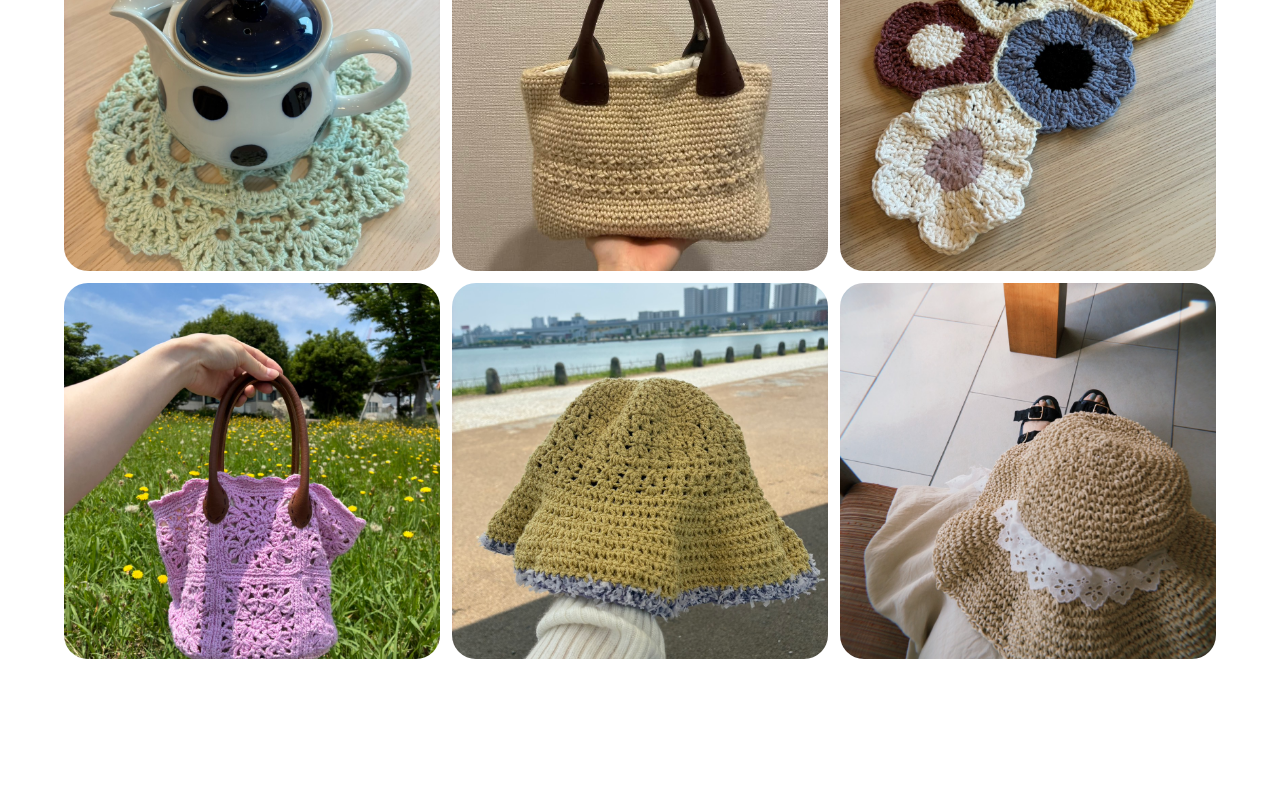
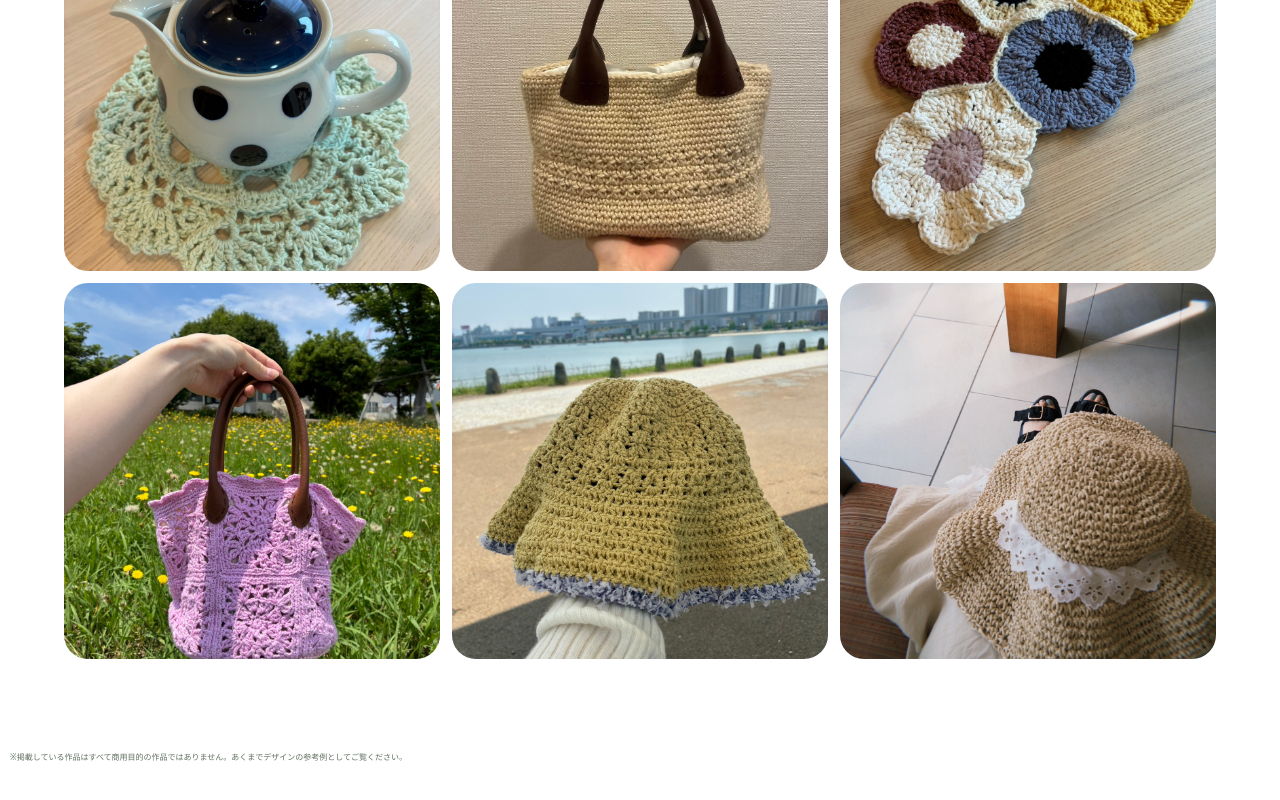
Before and after one commit to provisional-unit05/amimono-site, a Vue app: page / in a window 1280 px wide. Shown: the part 1131-1931 px from the top of the page. Before the commit the page ends 1910 px from the top, so only its background shows below. Built offline with nearby package versions, Linux system fonts and the light colour scheme.

Commit message:
20260607-1630

```diff
--- a/src/data/content.js
+++ b/src/data/content.js
@@ -121,4 +121,5 @@ export const siteContent = {
     title: '準備中のコンテンツ',
     description: '本日はご覧いただきありがとうございます。新しい作品や活動情報についてはInstagramで随時更新していきますので、ぜひフォローしてお待ちください。今後の展開にご期待いただけると嬉しいです。',
   },
+  CautionaryNote: '※掲載している作品はすべて商用目的の作品ではありません。あくまでデザインの参考例としてご覧ください。',
 };
--- a/src/pages/HomePage.vue
+++ b/src/pages/HomePage.vue
@@ -104,7 +104,9 @@ onUnmounted(() => {
         </div>
       </div>
     </section>
-
+    <div class="caution-note">
+      <p>{{ siteContent.CautionaryNote }}</p>
+    </div>
     <div class="menu-overlay" v-if="menuOpen" @click.self="closeMenu">
       <div class="menu-panel">
         <div class="menu-header">
@@ -416,6 +418,12 @@ onUnmounted(() => {
   background: rgba(244, 247, 242, 0.96);
 }
 
+.caution-note {
+  margin: 32px 10px 0;
+  font-size: 0.5rem;
+  color: #627161;
+}
+
 @media (max-width: 960px) {
   .page-header {
     padding: 0 18px;
--- a/src/pages/WorksPage.vue
+++ b/src/pages/WorksPage.vue
@@ -166,6 +166,7 @@ h1 {
   flex-direction: column;
   align-items: stretch;
   background: #f9faf7;
+  padding: 0;
   border: 1px solid rgba(140, 156, 141, 0.18);
   border-radius: 22px;
   overflow: hidden;
@@ -219,7 +220,7 @@ h1 {
 }
 
 .modal-panel {
-  width: min(920px, 100%);
+  width: min(500px, 100%);
   background: #fff;
   border-radius: 26px;
   overflow: hidden;
```
